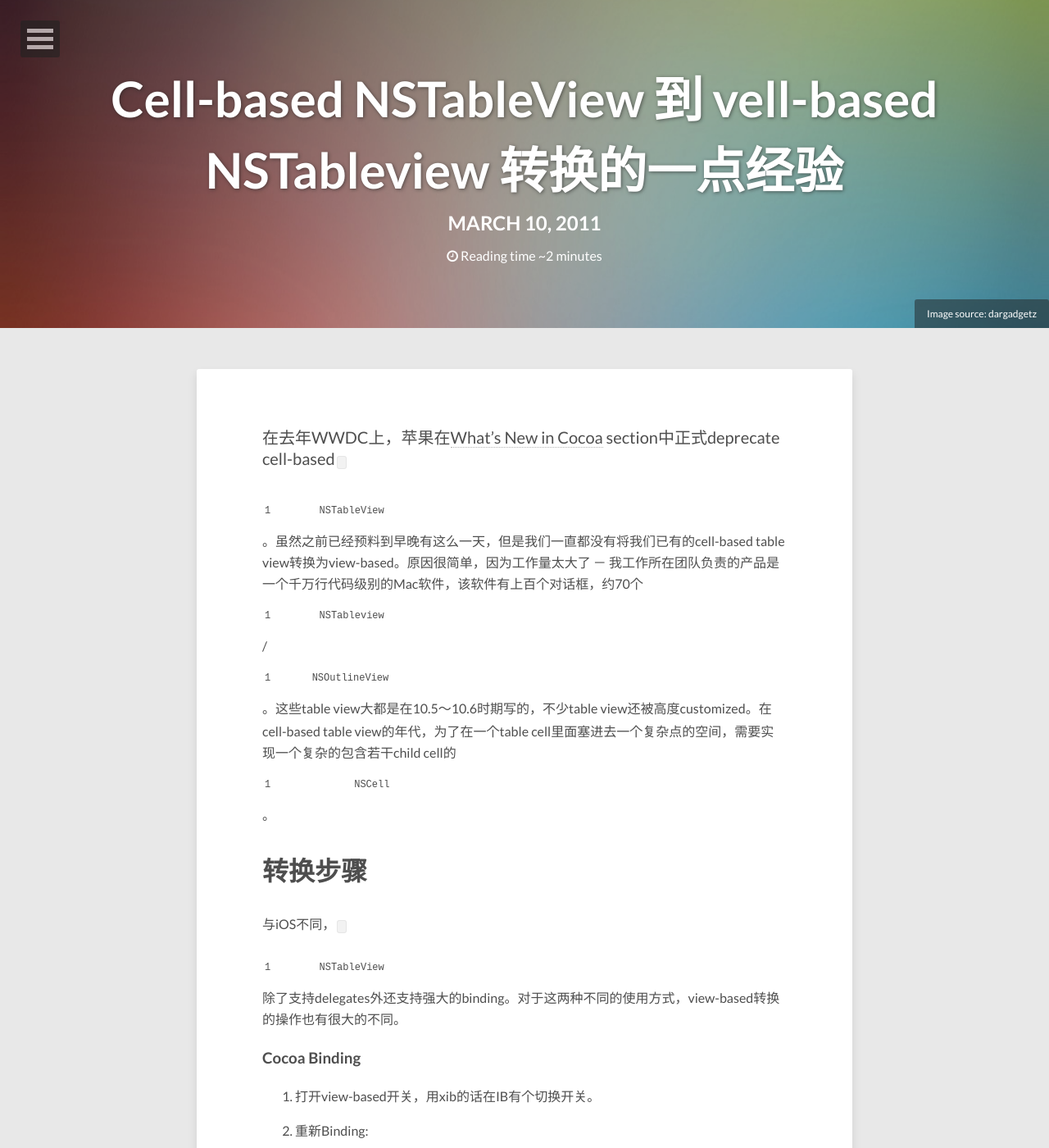
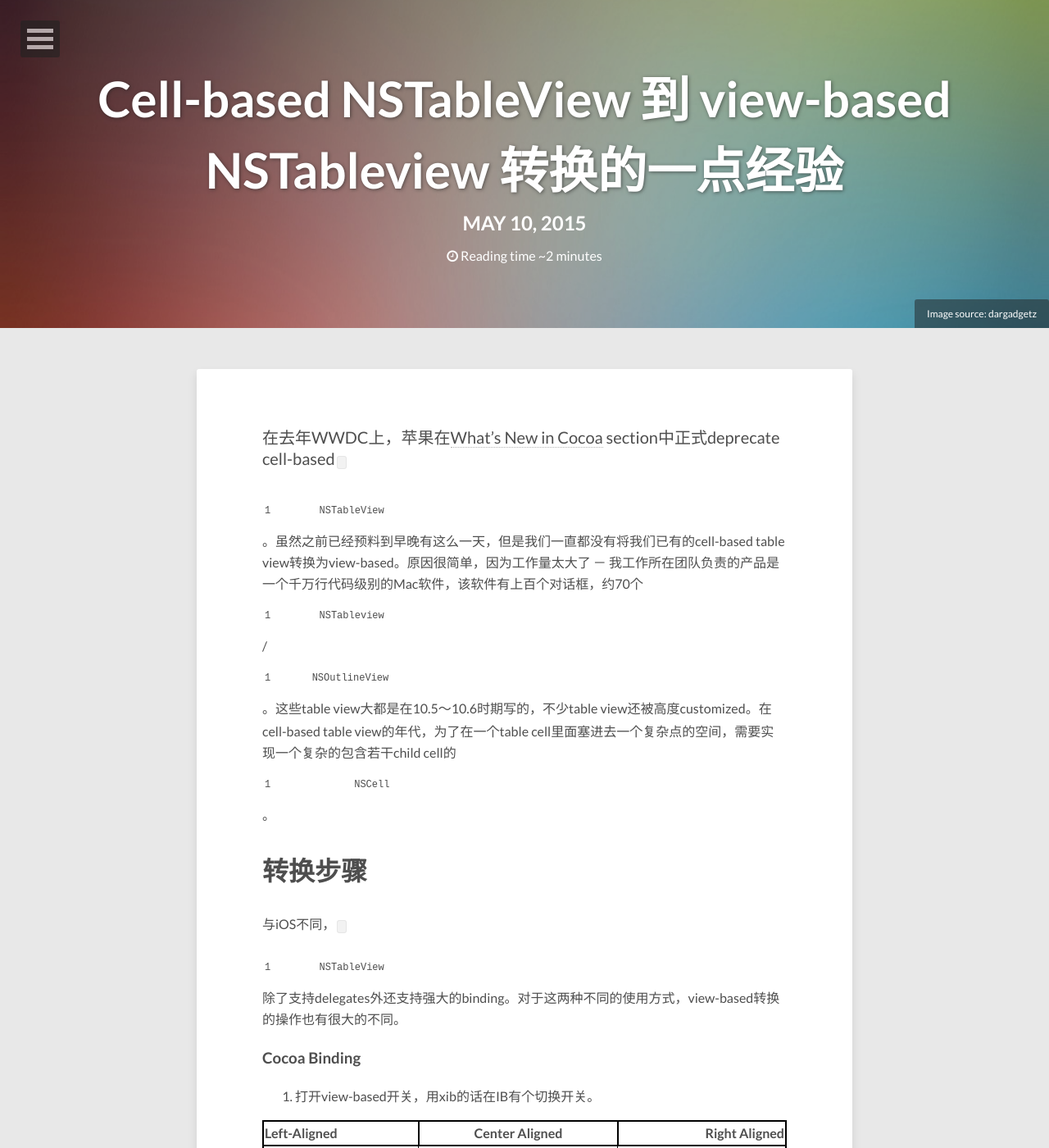
Before and after one commit to beretboat/beretboat.github.io, a Jekyll site: the page built from _posts/2015-05-10-converting-cell-based-NSTableView-to-view-based-NSTableview.md, in a window 1280 px wide and 1400 px high. Shown: the whole window at 82% size. Built offline with Jekyll 4.4.1, drawn with Linux system fonts in a browser that asks for light colours; nearby versions of some CDN libraries; comment, search, counter and statistics services are not loaded; some of the changed text lies outside the part shown.

Commit message:
Rename first post.

```diff
--- a/_posts/2011-03-10-sample-post.md
+++ b/_posts/2015-05-10-converting-cell-based-NSTableView-to-view-based-NSTableview.md
@@ -1,8 +1,8 @@
 ---
 layout: post
-title: Cell-based NSTableView 到 vell-based NSTableview 转换的一点经验
+title: Cell-based NSTableView 到 view-based NSTableview 转换的一点经验
 description: "Just about everything you'll need to style in the theme: headings, paragraphs, blockquotes, tables, code blocks, and more."
-modified: 2014-12-24
+modified: 2015-07-21
 tags: [sample post]
 image:
   feature: abstract-3.jpg
@@ -17,9 +17,20 @@ image:
 
 ### Cocoa Binding
 1. 打开view-based开关，用xib的话在IB有个切换开关。
+
+{:.table}
+| Left-Aligned  | Center Aligned  | Right Aligned |
+| :------------ |:---------------:| -----:|
+| col 3 is      | some wordy text | $1600 |
+| col 2 is      | centered        |   $12 |
+| zebra stripes | are neat        |    $1 |
+{: rules="groups"}
+
+
 2. 重新Binding:
 
-	| optional | Description | cell-based | view-based |
+{:.table}
+| optional | Description | cell-based | view-based |
 |--------|-------|--------|--------|
 | required | Content binding   | N/A   | Bind table view's Content to ArrayController with Controller Key 'arrangedObjects'   |
 | required | Value binding   | In each column, Value of the column is bound to ArrayController with Controller Key 'arrangedObjects' and a Model Key path   | Bind the Value of the control to table view with Model Key Path 'objectValue.key'   |
```
